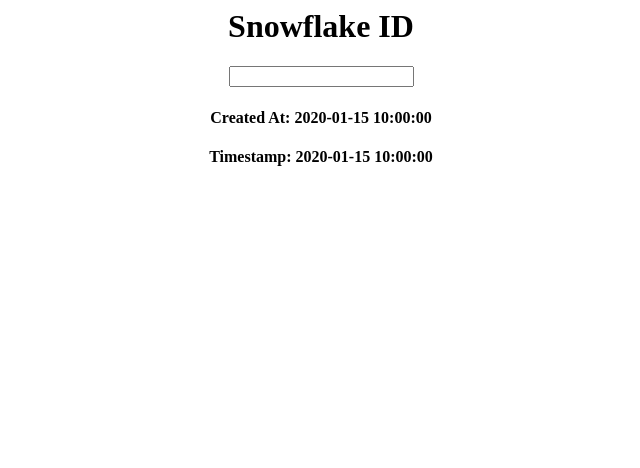
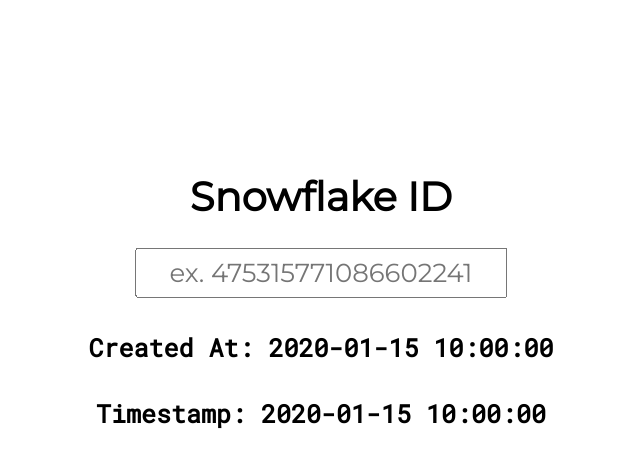
Before and after one commit to anirudhnara/SnowflakeTime, a Flask app: template templates/index.html in a window 1280 px wide. Shown: the top 468 px of the page, without its empty margins (319-959 px from the left). Run offline with Flask 2, Linux system fonts and the light colour scheme; the template is opened without the code that fills it: most values are stand-ins (such as "Sample title", 1, 10 or a date in 2020).

Commit message:
made css look ok

```diff
--- a/templates/index.html
+++ b/templates/index.html
@@ -1,8 +1,30 @@
 <html>
 <head>
 	<style>
+		@import url('https://fonts.googleapis.com/css2?family=Montserrat&display=swap');
+		@import url('https://fonts.googleapis.com/css2?family=Roboto+Mono&display=swap');
 		.all {
+			text-align: center;
+			font-family: 'Roboto Mono', sans-serif;
+			position: absolute;
+			top: 38%;
+			left: 50%;
+			margin-right: -50%;
+			transform: translate(-50%, -50%);
+			font-size: 125%
+		}
+		.title {
+			font-family: 'Montserrat', sans-serif
+		}
+		input {
+			width: 80%;
+			height: 50px;
+			font-family: 'Montserrat', sans-serif;
+			font-size: 130%;
 			text-align: center
+		}
+		.text {
+			font-size: 125%
 		}
 	</style>
 </head>
@@ -13,12 +35,14 @@
 			<form action='#' method='post'>
 				<div class="prefix">
 					<h1 class="title">Snowflake ID</h1>
-					<input type="text" name='id'>
+					<input type="text" name='id' placeholder="ex. 475315771086602241">
 				</div>
 			</form>
 		</div>
-		<h4>Created At: {{created_at}}</h4>
-		<h4>Timestamp: {{timestamp}}</h4>
+		<div class="text">
+			<h4>Created At: {{created_at}}</h4>
+			<h4>Timestamp: {{timestamp}}</h4>
+		</div>
 	</div>
 </body>
 </html>
```
